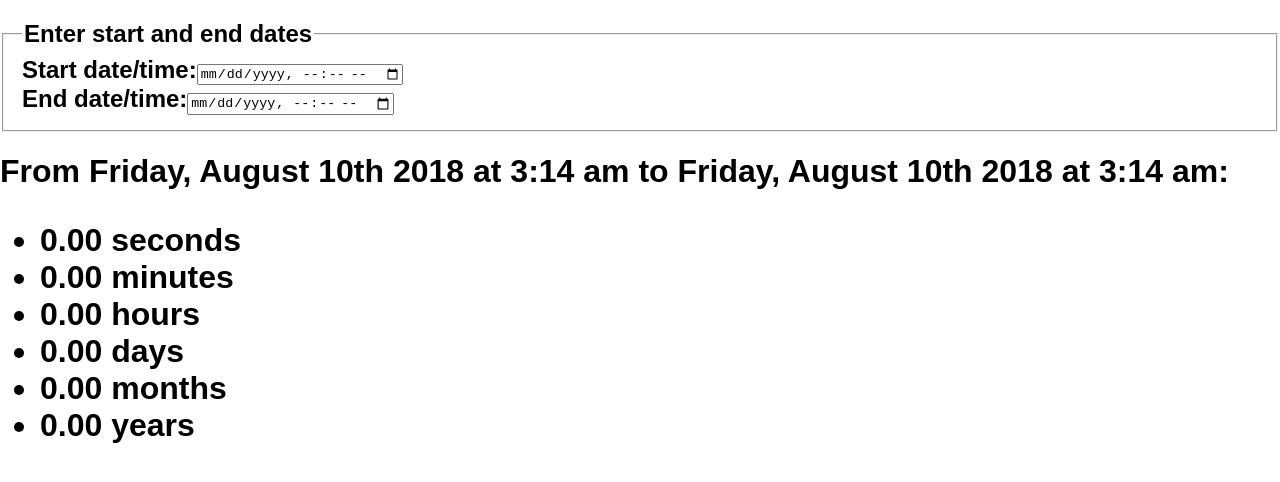
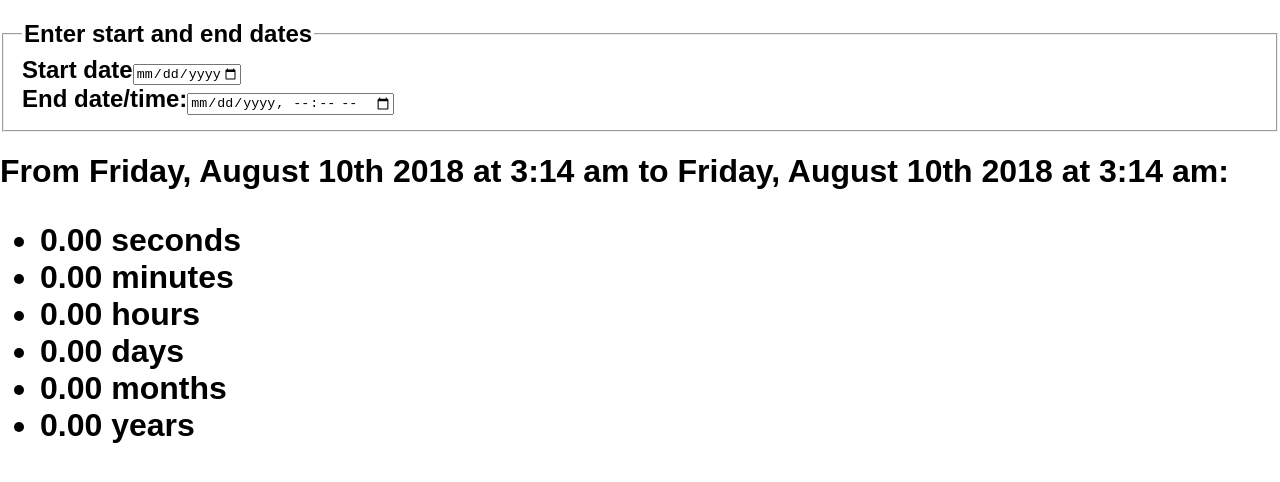
Before and after one commit to paul-f-maxson/time-calculator, a React (Create React App) app: page / in a window 1280 px wide. Shown: the top 482 px of the page. Built offline with nearby package versions, Linux system fonts and the light colour scheme.

Commit message:
Moved Input and Output components to separate file.

```diff
--- a/src/App.js
+++ b/src/App.js
@@ -1,59 +1,7 @@
 import React, { Component } from 'react';
-// import logo from './logo.svg';
-import './App.css';
-import dateFormat from 'dateformat';
-const moment = require('moment');
+import moment from 'moment';
 
-function Input(props) {
-  return (
-    <div className="input">
-      <h2>
-        <fieldset>
-          <legend>Enter start and end dates</legend>
-          <div>
-            <div className="startDateInput">
-              <label htmlFor="startDate">Start date/time:</label>
-              <input type="datetime-local" id="startDate"
-                name="startDate" value={props.startDate}
-                min="0000-00-00T00:00" max="9999-12-31T24:59"
-                onChange={props.onChange}
-              />
-            </div>
-            <div className="endDateInput">
-              <label htmlFor="endDate">End date/time:</label>
-              <input type="datetime-local" id="endDate"
-                name="endDate" value={props.endDate}
-                min="0000-00-00T00:00" max="9999-12-31T24:59"
-                onChange={props.onChange}
-              />
-            </div>
-          </div>
-        </fieldset>
-      </h2>
-    </div>
-  );
-}
-
-function Output(props) {
-  const amounts = (Object.keys(props.totals)).map((key) => {
-    let amount = props.totals[key];
-    return (
-      <li key={key}>{amount} {key}</li>
-    );
-  });
-
-  return (
-    <div className="output">
-      <h1 className="dateRange">
-        From {props.startDate}{" "}
-        to {props.endDate}:
-        <ul className="amounts">
-          {amounts}
-        </ul>
-      </h1>
-    </div>
-  )
-}
+import { Input, Output } from "./Presentational.js";
 
 class TimeCalculator extends Component{
   constructor(props) {
@@ -67,15 +15,16 @@ class TimeCalculator extends Component{
   handleChange(event) {
     const target = event.target;
     const value = target.value;
-    const name = target.name
+    const name = target.name;
 
-    console.log(value);
     this.setState({
       [name]: moment(value),
     });
   }
 
   render() {
+    // TODO: Move these calculations to Output
+
     const momentFormatString = "dddd, MMMM Do YYYY [at] h:mm a";
     const startDateFmt = this.state.startDate.format(momentFormatString);
     const endDateFmt = this.state.endDate.format(momentFormatString);
@@ -86,18 +35,16 @@ class TimeCalculator extends Component{
       totals[`${increment}`] = this.state.endDate.diff(
         this.state.startDate,
         increment,
-        true
+        true // return floating point number
       ).toFixed(2);
     }
 
     return (
       <div className="timeCalculator">
         <Input
-          // NOTE: Callback may need passed in a different format
           onChange={(e) => this.handleChange(e)}
         />
         <Output
-          // TODO: be more concise, use an object
           startDate={startDateFmt}
           endDate={endDateFmt}
           totals={totals}
--- /dev/null
+++ b/src/Presentational.js
@@ -0,0 +1,54 @@
+import React from 'react';
+
+import './App.css';
+
+export function Input(props) {
+  return (
+    <div className="input">
+      <h2>
+        <fieldset>
+          <legend>Enter start and end dates</legend>
+          <form>
+            <div id="startDateInput">
+              <label htmlFor="startDate">Start date</label>
+              <input type="date" id="startDate"
+                name="startDate" value={props.startDate}
+                min="0000-00-00" max="9999-12-31"
+                onChange={props.onChange}
+              />
+            </div>
+            <div className="endDateInput">
+              <label htmlFor="endDate">End date/time:</label>
+              <input type="datetime-local" id="endDate"
+                name="endDate" value={props.endDate}
+                min="0000-00-00T00:00" max="9999-12-31T24:59"
+                onChange={props.onChange}
+              />
+            </div>
+          </form>
+        </fieldset>
+      </h2>
+    </div>
+  );
+}
+
+export function Output(props) {
+  const amounts = (Object.keys(props.totals)).map((key) => {
+    let amount = props.totals[key];
+    return (
+      <li key={key}>{amount} {key}</li>
+    );
+  });
+
+  return (
+    <div className="output">
+      <h1 className="dateRange">
+        From {props.startDate}{" "}
+        to {props.endDate}:
+        <ul className="amounts">
+          {amounts}
+        </ul>
+      </h1>
+    </div>
+  )
+}
```
